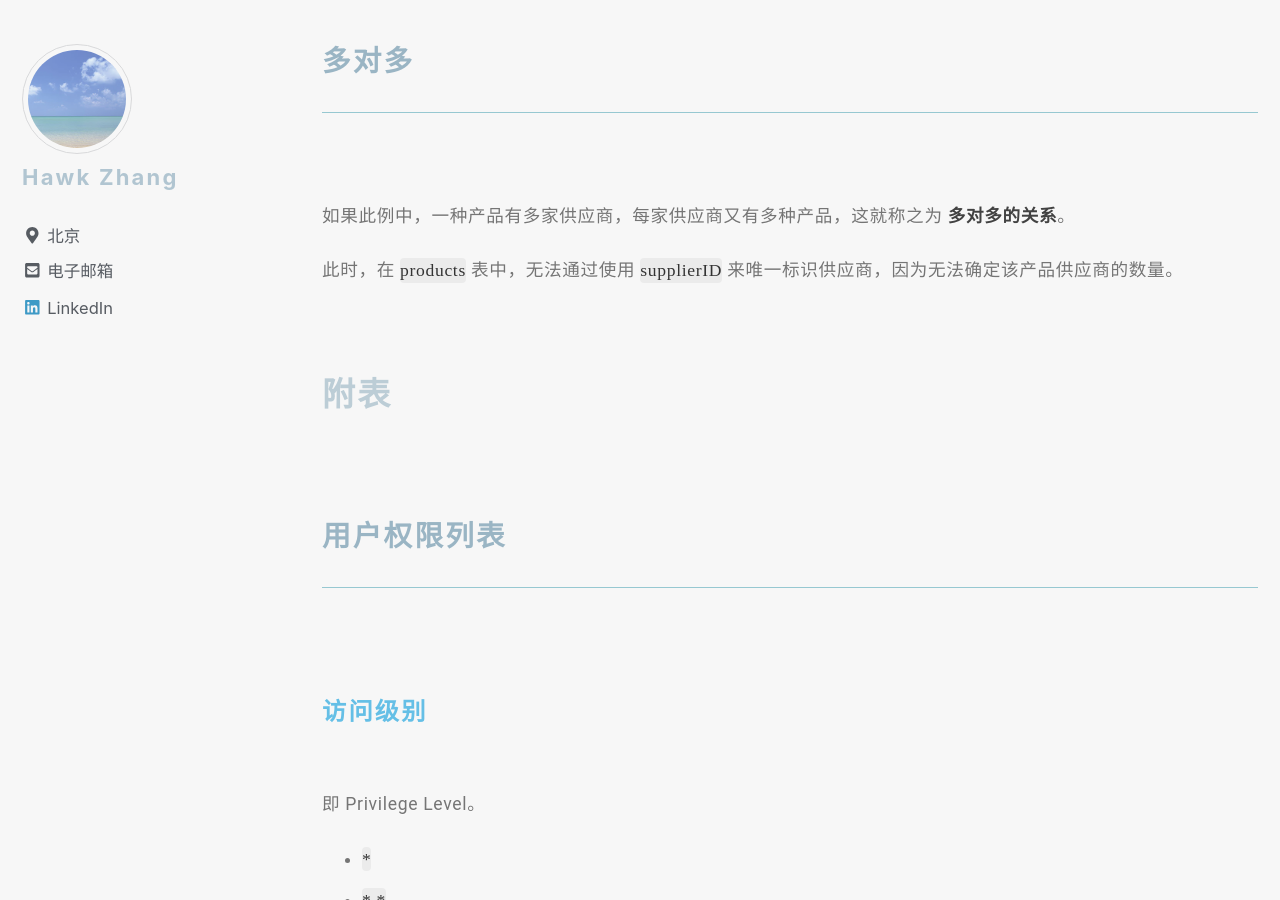
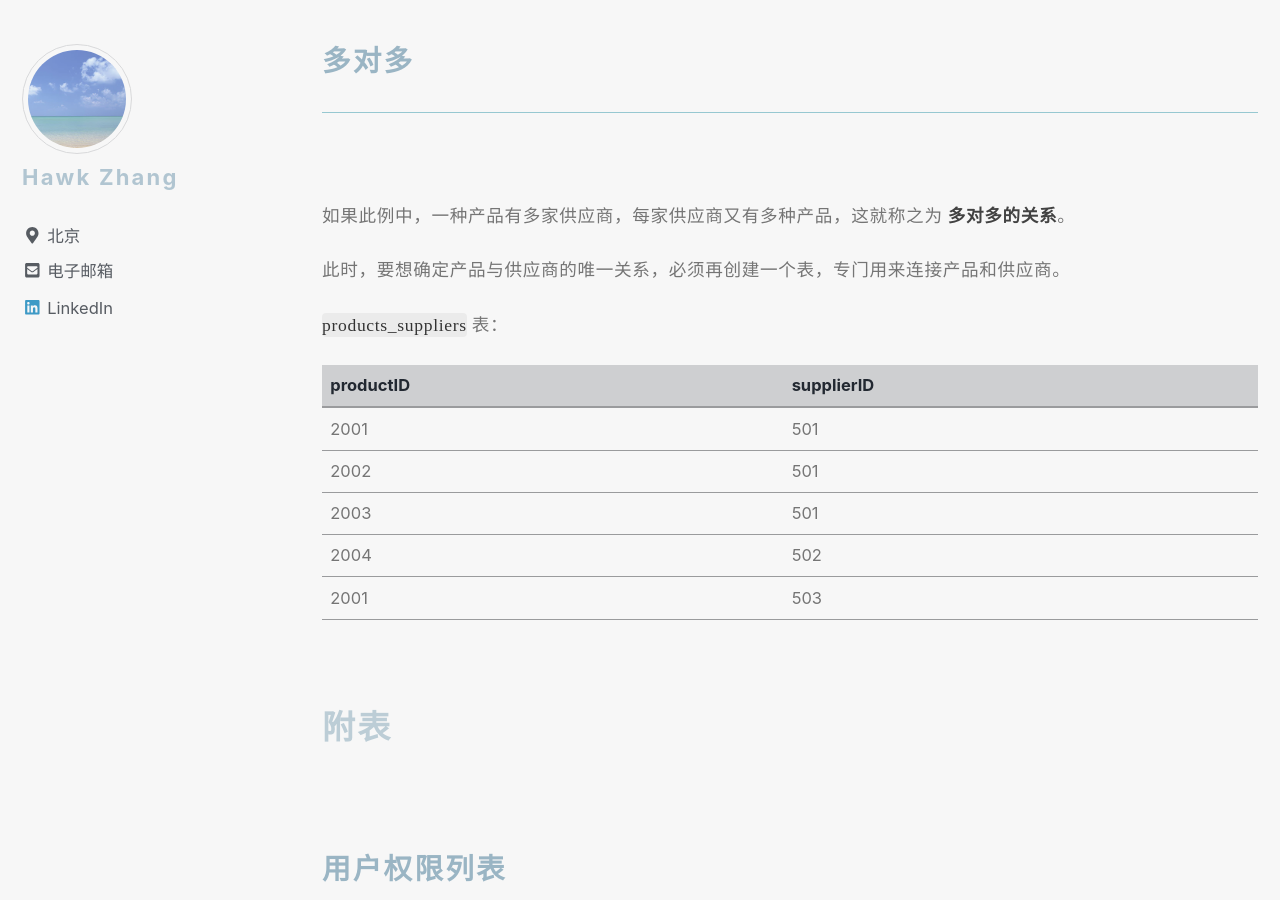
Before and after one commit to narru888/linotes_note, a Jekyll site: the page built from _posts/mysql/2016-04-02-statements.md, in a window 1280 px wide and 900 px high, scrolled down 28926 px. Built offline with Jekyll 4.4.1, drawn with Linux system fonts in a browser that asks for light colours; nearby versions of some CDN libraries; a script that is not in the unit is left out.

Commit message:
update on 2018-10-16 20:23:01 CST

```diff
--- a/_posts/mysql/2016-04-02-statements.md
+++ b/_posts/mysql/2016-04-02-statements.md
@@ -1179,7 +1179,17 @@ WHERE p.price < 0.6;
 
 如果此例中，一种产品有多家供应商，每家供应商又有多种产品，这就称之为 **多对多的关系**。
 
-此时，在 `products` 表中，无法通过使用 `supplierID` 来唯一标识供应商，因为无法确定该产品供应商的数量。
+此时，要想确定产品与供应商的唯一关系，必须再创建一个表，专门用来连接产品和供应商。
+
+`products_suppliers` 表：
+
+productID | supplierID
+--- | ---
+2001 | 501
+2002 | 501
+2003 | 501
+2004 | 502
+2001 | 503
 
 
 
```
